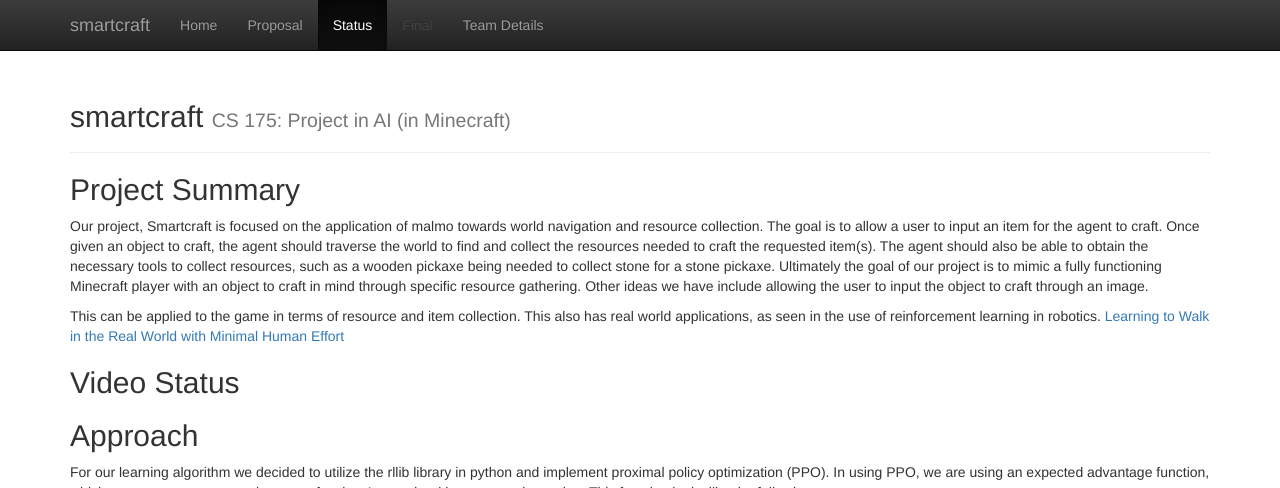
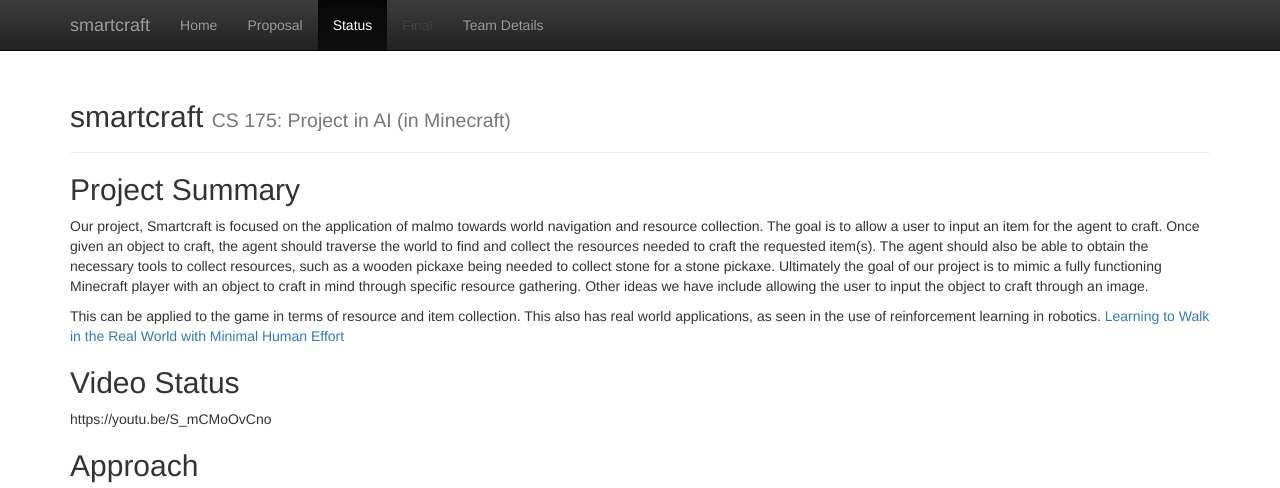
Before and after one commit to parth-parekh/CS175, a Jekyll site: the page built from docs/status.md, in a window 1280 px wide and 900 px high, cut to the strip 0-488 px from the top of the window. Built offline with Jekyll 4.4.1, drawn with Linux system fonts in a browser that asks for light colours; some of the changed lines change nothing that is shown.

Commit message:
Update status.md

```diff
--- a/docs/status.md
+++ b/docs/status.md
@@ -7,6 +7,8 @@
 
 This can be applied to the game in terms of resource and item collection. This also has real world applications, as seen in the use of reinforcement learning in robotics. [Learning to Walk in the Real World with Minimal Human Effort](https://arxiv.org/pdf/2002.08550.pdf)
 ## Video Status
+https://youtu.be/S_mCMoOvCno
+
 
 ## Approach
 For our learning algorithm we decided to utilize the rllib library in python and implement proximal policy optimization (PPO). In using PPO, we are using an expected advantage function, which serves to compare previous set of actions’ rewards with a prospective action. This function looks like the following:
```
